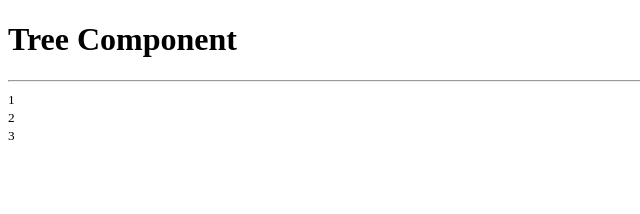
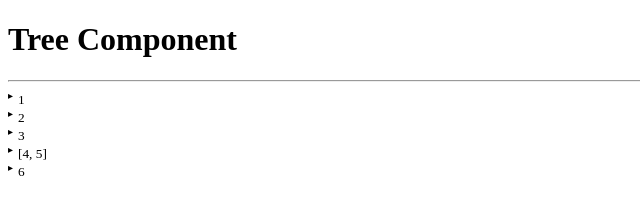
Before and after one commit to pankajpatel/tree-component, a website built with webpack: page index.html in a window 1280 px wide. Shown: the full height of the page, 0-640 px from the left. Built offline with nearby package versions, Linux system fonts and the light colour scheme.

Commit message:
expandable nodes

```diff
--- a/index.html
+++ b/index.html
@@ -10,7 +10,7 @@
     <h1>Tree Component</h1>
     <hr/>
     <div id="app">
-      <tree-component data='[1, 2, 3]'></tree-component>
+      <tree-component data='[1, 2, 3, [4 ,5], 6]'></tree-component>
     </div>
     <script src="dist/main.js"></script>
   </body>
--- a/src/tree-component/tree-component.css
+++ b/src/tree-component/tree-component.css
@@ -1,5 +1,27 @@
+tree-component {
+  display: block;
+  overflow: hidden;
+}
+
 .tree {
   list-style: none;
   margin: 0;
   padding: 0;
 }
+ .tree > li {
+   padding: 0 0 0 10px;
+   position: relative;
+ }
+ .tree > li:before {
+  content: '▸';
+  font-size: 10px;
+  position: absolute;
+  left: 0;
+  display: block;
+ }
+.collapsed > tree-component {
+  height: 0;
+}
+.expanded > tree-component {
+  height: auto;
+}
--- a/src/tree-component/tree-component.js
+++ b/src/tree-component/tree-component.js
@@ -1,12 +1,18 @@
 require('../tree-node/tree-node');
 const css = require('./tree-component.css');
 
-const node = (scope) => `<tree-component data='${JSON.stringify(scope.item)}'></tree-component>`;
-
+const node = (scope) => `
+<tree-component data='${JSON.stringify(scope.item)}'></tree-component>
+`;
+const label = (data) => {
+  return data instanceof Array ? `[${[].concat(data).join(', ')}]` : data
+}
 const template = (scope) => `
 <style>${css}</style>
-${scope.data instanceof Array ?
-  `<ul class="tree">${scope.data.map(item => `<li><small>${node({item})}</small></li>`).join('')}</ul>`
+${scope.data instanceof Array
+  ? `<ul class="tree">
+      ${scope.data.map(item => `<li class="collapsed"><small>${label(item)}</small>${node({item})}</li>`).join('')}
+    </ul>`
   : scope.data
 }`;
 
@@ -14,6 +20,10 @@ class Tree extends HTMLElement {
   connectedCallback(){
     this.data = JSON.parse(this.getAttribute('data'));
     this.render();
+    this.addEventListener('click', (e) => {
+      e.target.parentElement.classList.toggle('collapsed');
+      e.target.parentElement.classList.toggle('expanded');
+    })
   }
   render() {
     this.innerHTML = template({data: this.data});
```
